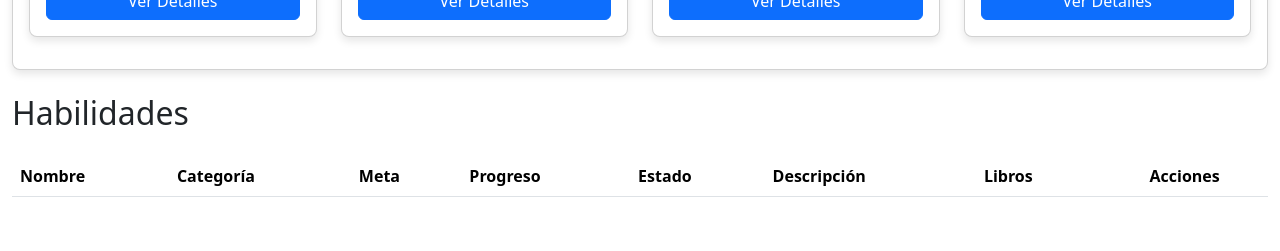
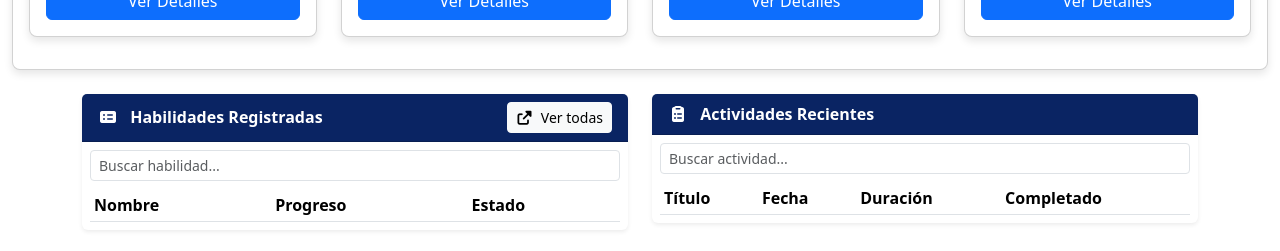
Before and after one commit to MarioMelendezPichoneau/skillLibrary, an Angular app: page /home in a window 1280 px wide. Shown: the part 592-843 px from the top of the page. Before the commit the page ends 813 px from the top, so only its background shows below. Built offline with nearby package versions, Linux system fonts and the light colour scheme.

Commit message:
we're creating a bohemian rhapsody

```diff
--- a/src/app/pages/home/home.css
+++ b/src/app/pages/home/home.css
@@ -18,3 +18,6 @@
 
 
 }
+.bg-primary {
+  background-color: #0A2463  !important;
+}
--- a/src/app/pages/home/home.html
+++ b/src/app/pages/home/home.html
@@ -28,41 +28,50 @@
 </div>
 
 
-<div class="cointainer-table my-4">
-  <h2 class="mb-4">Habilidades</h2>
-  <div class="table-responsive">
-    <table class="table table-hover align-middle mb-0">
+<div class="container my-4">
+  <div class="row g-4">
+    <!-- Habilidades -->
+    <div class="col-md-6">
+      <div class="card shadow-sm border-0 rounded">
+        <div class="card-header bg-primary text-white fw-bold d-flex justify-content-between align-items-center">
+          <span><i class="fas fa-list-alt me-2"></i> Habilidades Registradas</span>
+          <button class="btn btn-light btn-sm" (click)="goToSkills()">
+       <i class="fas fa-external-link-alt me-1"></i> Ver todas
+       </button>
+        </div>
+        <div class="card-body p-2">
+          <!-- Filtro habilidades -->
+          <input type="text" class="form-control form-control-sm mb-2"
+                 placeholder="Buscar habilidad..."
+                 [(ngModel)]="skillFilter">
+
+          <div class="table-responsive" style="max-height: 300px; overflow-y: auto;">
+            <table class="table table-sm table-hover align-middle mb-0">
               <thead class="table-custom text-white">
                 <tr>
                   <th>Nombre</th>
-          <th>Categoría</th>
-          <th>Meta</th>
                   <th>Progreso</th>
                   <th>Estado</th>
-          <th>Descripción</th>
-          <th>Libros</th>
-          <th class="text-center">Acciones</th>
                 </tr>
               </thead>
               <tbody>
-        <tr *ngFor="let skill of habilidades">
+                <tr *ngFor="let skill of filteredSkills">
                   <td class="fw-bold">{{ skill.name }}</td>
-          <td>{{ skill.category }}</td>
-          <td>{{ skill.goal }}</td>
-          <td style="width: 160px;">
-            <div class="progress" style="height: 20px;">
-              <div class="progress-bar progress-bar-striped" role="progressbar" [style.width.%]="skill.progress"
+                  <td>
+                    <div class="progress" style="height: 12px;">
+                      <div class="progress-bar progress-bar-striped"
+                           [style.width.%]="skill.progress"
                            [ngClass]="{
                              'bg-success': skill.progress == 100,
                              'bg-info': skill.progress < 100 && skill.progress >= 50,
                              'bg-warning': skill.progress < 50
                            }">
-                {{ skill.progress }}%
                       </div>
                     </div>
                   </td>
                   <td>
-            <span class="badge rounded-pill" [ngClass]="{
+                    <span class="badge rounded-pill"
+                          [ngClass]="{
                             'bg-success': skill.status === 'Finalizada',
                             'bg-info': skill.status === 'En progreso',
                             'bg-warning text-dark': skill.status === 'Pendiente',
@@ -71,17 +80,55 @@
                       {{ skill.status }}
                     </span>
                   </td>
-          <td>{{ skill.description }}</td>
+
+                </tr>
+              </tbody>
+            </table>
+          </div>
+        </div>
+      </div>
+    </div>
+
+    <!-- Actividades -->
+    <div class="col-md-6">
+      <div class="card shadow-sm border-0 rounded">
+        <div class="card-header bg-primary text-white fw-bold d-flex justify-content-between align-items-center">
+          <span><i class="fas fa-clipboard-list me-2"></i> Actividades Recientes</span>
+
+        </div>
+        <div class="card-body p-2">
+          <!-- Filtro actividades -->
+          <input type="text" class="form-control form-control-sm mb-2"
+                 placeholder="Buscar actividad..."
+                 [(ngModel)]="activityFilter">
+
+          <div class="table-responsive" style="max-height: 300px; overflow-y: auto;">
+            <table class="table table-sm table-hover align-middle mb-0">
+              <thead class="table-custom text-white">
+                <tr>
+                  <th>Título</th>
+                  <th>Fecha</th>
+                  <th>Duración</th>
+                  <th>Completado</th>
+                </tr>
+              </thead>
+              <tbody>
+                <tr *ngFor="let activity of filteredActivities">
+                  <td>{{ activity.title }}</td>
+                  <td>{{ activity.date | date:'yyyy-MM-dd' }}</td>
+                  <td>{{ activity.duration }} min</td>
                   <td>
-            <ul class="list-unstyled mb-0">
-              <li *ngFor="let book of skill.books">
-                <i class="fas fa-book text-primary me-1"></i>{{ book }}
-              </li>
-            </ul>
+                    <span class="badge"
+                          [ngClass]="activity.completed ? 'bg-success' : 'bg-secondary'">
+                      {{ activity.completed ? 'Sí' : 'No' }}
+                    </span>
                   </td>
                 </tr>
               </tbody>
             </table>
           </div>
-
         </div>
+      </div>
+    </div>
+  </div>
+</div>
--- a/src/app/pages/home/home.ts
+++ b/src/app/pages/home/home.ts
@@ -8,7 +8,9 @@ import { RouterModule } from '@angular/router';
 import { Skill } from '../model/skill';
 import { SkillService } from '../../services/SkillService';
 import { FormsModule } from '@angular/forms';
-
+import {Activity} from "../model/activity";
+import { ActivityService } from '../../services/activityService';
+import { Router } from '@angular/router';
 @Component({
   selector: 'app-home',
   imports: [CommonModule, RouterModule, FormsModule],
@@ -23,10 +25,17 @@ export class Home {
   habilidades: Skill[] = [];
   filtroTitulo: string = '';
 
+  actividades: Activity[] = [];
   private sub!:Subscription;
 
   private Bookservices = inject(BookService);
-  private Skillservices = inject(SkillService);
+  private skillService = inject(SkillService);
+  private activityService = inject(ActivityService);
+  private router = inject(Router);
+
+  skillFilter: string = '';
+  activityFilter: string = '';
+
 
   ngOnInit() {
 
@@ -35,7 +44,8 @@ export class Home {
       this.librosFiltrados = books.slice(0, 8);
     });
    // this.libros = this.Bookservices.getBooks();
-    this.habilidades = this.Skillservices.getSkills();
+    this.habilidades = this.skillService.getSkills();
+    this.actividades = this.activityService.getActivities();
   }
 
   ngOnDestroy(): void {
@@ -48,7 +58,23 @@ export class Home {
     .filter(libro => libro.title.toLowerCase().includes(texto))
     .slice(0, 8);
 }
+get filteredSkills(): Skill[] {
+  if(!this.skillFilter)  return this.habilidades;
+  return this.habilidades.filter(skill =>
+    skill.name.toLowerCase().includes(this.skillFilter.toLowerCase())
+  );
+}
+get filteredActivities(): Activity[] {
+  if(!this.activityFilter)  return this.actividades;
+  return this.actividades.filter(activity =>
+    activity.title.toLowerCase().includes(this.activityFilter.toLowerCase()) ||
+    activity.description?.toLowerCase().includes(this.activityFilter.toLowerCase())
+  );
+}
 
+goToSkills() {
+  this.router.navigate(['/dashboard/skills']);
+}
   /*libros: Book[] = [
     { id: 1, title: 'El Quijote', author: 'Miguel de Cervantes', genre: 'Novela', status: 'Leido', coverUrl: 'https://url-shortener.me/4EA3', description: 'Una novela clásica de la literatura española.' },
     { id: 2, title: 'Cien años de soledad', author: 'Gabriel García Márquez', genre: 'Novela', status: 'Pendiente', coverUrl: 'https://url-shortener.me/4E9X', description: 'Una obra maestra del realismo mágico.' },
```
Lines whose indentation alone changed are shown as unchanged.
